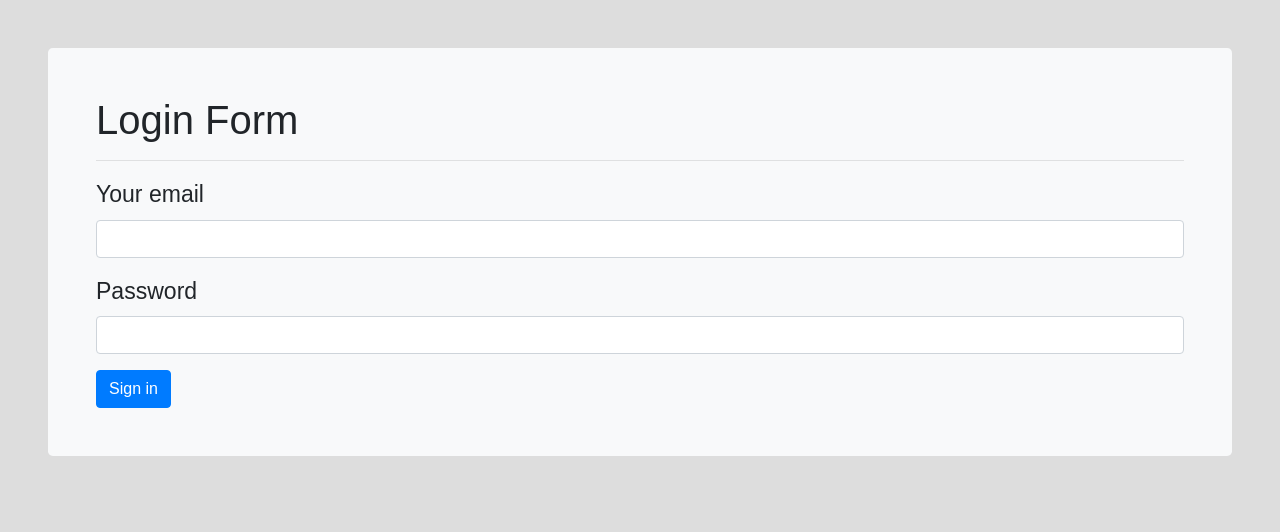
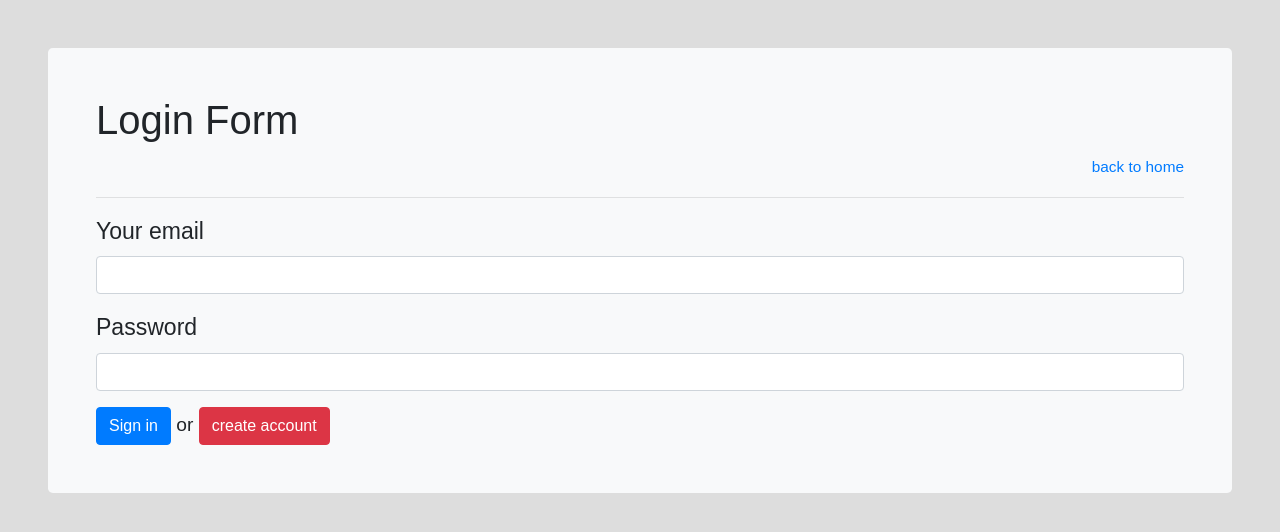
Before and after one commit to MrRezoo/php-mvc-framework, a PHP site: page /login in a window 1280 px wide. Shown: the top 532 px of the page. Run offline with PHP 8.4, Linux system fonts and the light colour scheme; data that the repository does not hold is empty; some libraries are stand-ins or nearby versions.

Commit message:
change login register view

```diff
--- a/views/login.php
+++ b/views/login.php
@@ -9,11 +9,18 @@ $this->title = 'Login';
 ?>
 
 <h1>Login Form</h1>
+<div align="right " >
+    <small><a href="/">back to home</a></small>
+</div>
+
 <hr>
 
 <?php $form = \app\core\form\Form::begin('', "post") ?>
 <?php echo $form->field($model, 'email') ?>
 <?php echo $form->field($model, 'password')->passwordField() ?>
 <button type="submit" class="btn btn-primary">Sign in</button>
+<lable> or
+    <a href="/register" class="btn btn-danger">    create account</a>
+</lable>
 
 <?php \app\core\form\Form::end() ?>
```
Also changed, not shown: views/register.php (+7 -0 lines).
